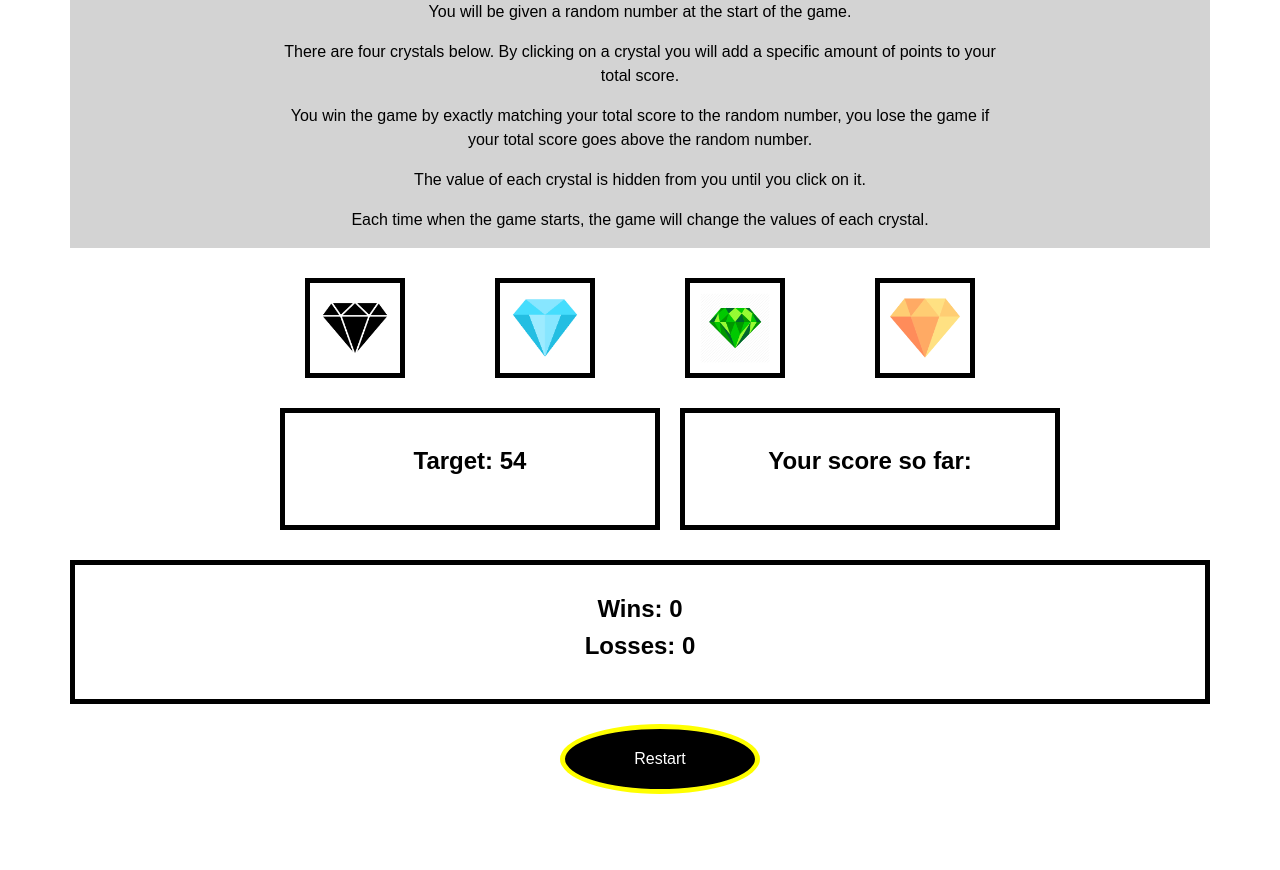
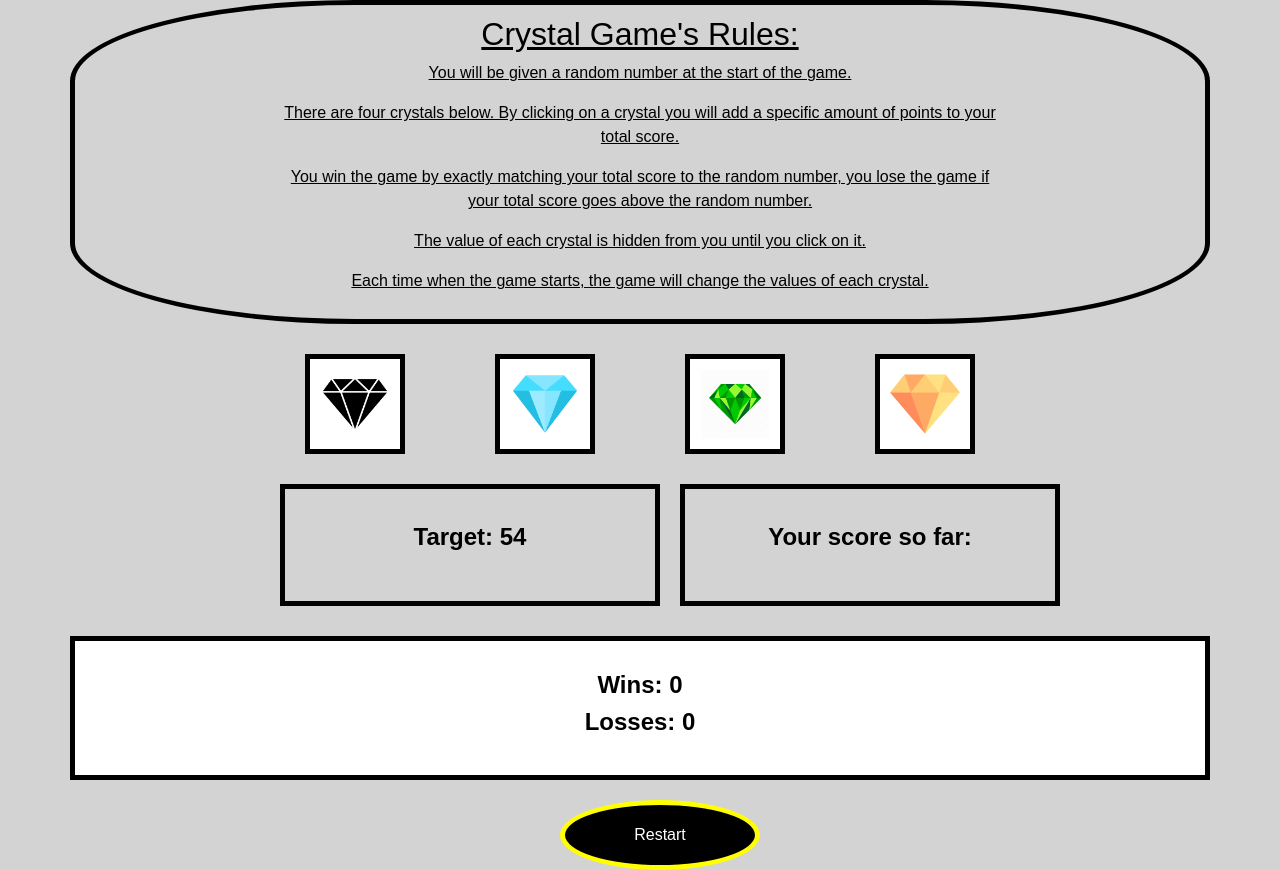
Before and after one commit to garcimorrey/giphy, a plain HTML site: page index.html in a window 1280 px wide. Before the commit the page ends 800 px from the top, so only its background shows below. Drawn offline with nearby package versions, Linux system fonts and the light colour scheme.

Commit message:
modif css

```diff
--- a/assets/css/crystal.css
+++ b/assets/css/crystal.css
@@ -1,6 +1,7 @@
 body {
     font-family: Arial, Helvetica, sans-serif;
     color: black;
+    background-color: lightgrey;
 }
 
 img {
@@ -9,10 +10,14 @@ img {
     height: auto;
     padding: 10px;
     border: solid 5px black;
+    background-color: white;
 }
 
 .main {
-    background: lightgrey;
+    border: solid 5px black;
+    border-radius: 25%;
+    padding: 10px;
+    text-decoration: underline;
 }
 
 .scoretarget {
@@ -21,13 +26,14 @@ img {
     padding: 30px;
     border: solid 5px black;
     font-weight: bold;
-    font-size: 1.5em
+    font-size: 1.5em;
 }
 
 .result {
     margin-top: 30px;
     padding: 30px;
     border: solid 5px black;
+    background: white;
 }
 
 h4 {
--- a/index.html
+++ b/index.html
@@ -12,6 +12,7 @@
            <div class="row">
                <div class="col-md-2"></div>
                <div class="col-md-8">
+                <h2>Crystal Game's Rules:</h2>
                 <p>You will be given a random number at the start of the game.</p>
                 <p>There are four crystals below. By clicking on a crystal you will add a specific amount of points to your total score.</p>
                 <p>You win the game by exactly matching your total score to the random number, you lose the game if your total score goes above the random number.</p>
```
